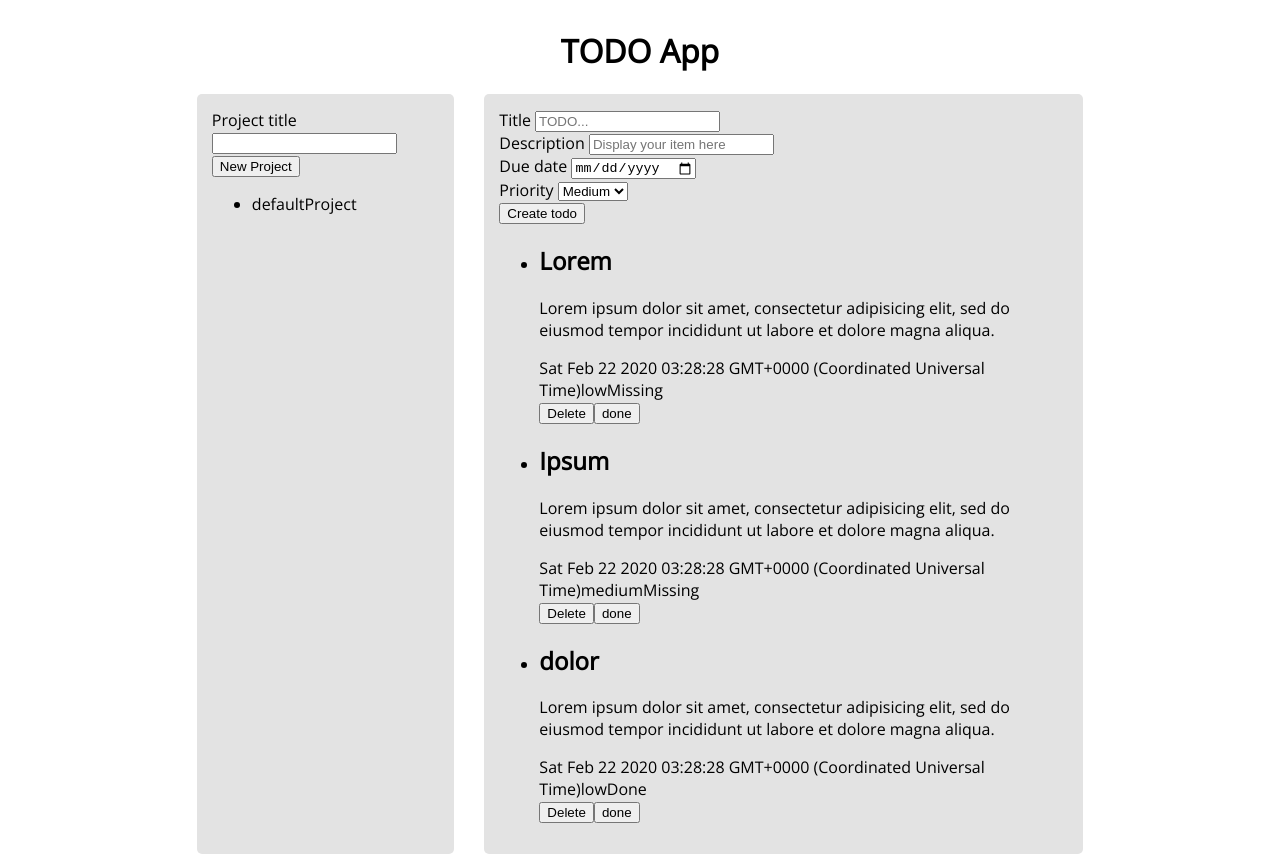
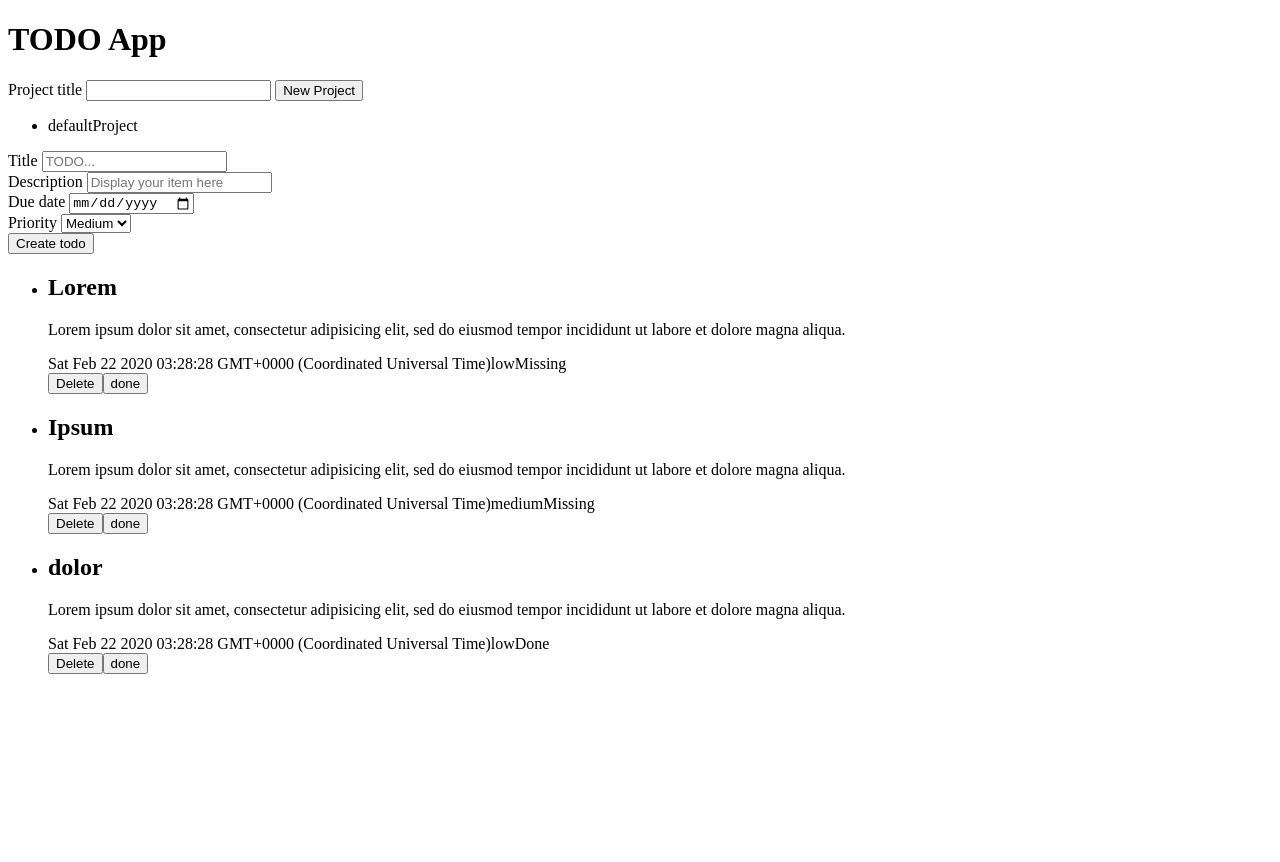
Before and after one commit to Grifo89/JavaScript-to-do-list, a website built with webpack: page dist/index.html in a window 1280 px wide. After the commit the page ends 800 px from the top, so only its background shows below. Built offline with nearby package versions, Linux system fonts and the light colour scheme.

Commit message:
Refactoring some things

```diff
--- a/src/index.js
+++ b/src/index.js
@@ -1,4 +1,4 @@
-import './style.css'
+// import './style.css'
 import logic from './logic.js'
 import dom from './domStuff.js'
 import objects from './objects.js'
--- a/src/objects.js
+++ b/src/objects.js
@@ -13,10 +13,8 @@ const todos = (title, description, dueDate, priority, completed=false) => {
     priority: priority,
     completed: completed,
   })
-  const changeStatus = () => getTodo().completed = !getTodo().completed
   return {
     getTodo,
-    changeStatus
   }
 }
 
--- a/src/seed.js
+++ b/src/seed.js
@@ -3,7 +3,6 @@ import logic from './logic.js'
 
 let init = (function() {
   'use strict';
-
 
   const defaultProject = "defaultProject"
 
@@ -14,9 +13,7 @@ let init = (function() {
       {title: "dolor", description: "Lorem ipsum dolor sit amet, consectetur adipisicing elit, sed do eiusmod tempor incididunt ut labore et dolore magna aliqua.", dueDate: Date(Date.now()), priority: "low", completed: true },
     ]
 
-
     localStorage.setItem(defaultProject, JSON.stringify(todosArray))
-
   }
 
   const data = localStorage
@@ -25,10 +22,9 @@ let init = (function() {
     let key = data.key(i)
     dom.renderObject(key)
   }
+
   let todos = JSON.parse(localStorage.getItem(defaultProject))
   dom.renderTodoList(todos)
-
-
 
 }());
 
--- a/src/style.css
+++ b/src/style.css
@@ -0,0 +1,30 @@
+body {
+  font-family: 'Open Sans', sans-serif;
+  font-size: 16px;
+}
+
+h1 {
+  width: 100%;
+  text-align: center;
+}
+
+.container {
+  width: 90%;
+  margin: 0 auto;
+  display: flex;
+  justify-content: center;
+  flex-wrap: wrap;
+}
+#list-container, #todos-container {
+  border-radius: 5px;
+  background-color: #e3e3e3;
+  padding: 15px;
+}
+#list-container {
+  width: 20%;
+  margin-right: 30px;
+}
+
+#todos-container {
+  width: 50%;
+}
--- a/webpack.config.js
+++ b/webpack.config.js
@@ -13,10 +13,10 @@ module.exportts = {
          test: /\.css$/,
          use: [
            'style-loader',
-          'css-loader'
-        ]
-      }
-    ]
+           'css-loader',
+         ],
+       },
+     ],
    },
   devServer: {
     contentBase: path.join(__dirname, 'dist'),
```
Also changed, not shown: package.json (+6 -5 lines), dist/index.html, dist/main.js, 1 other file. Lines whose indentation alone changed are shown as unchanged.
